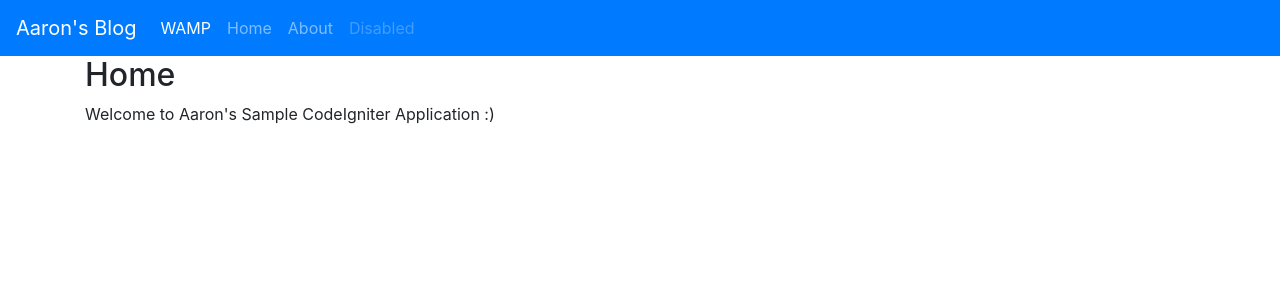
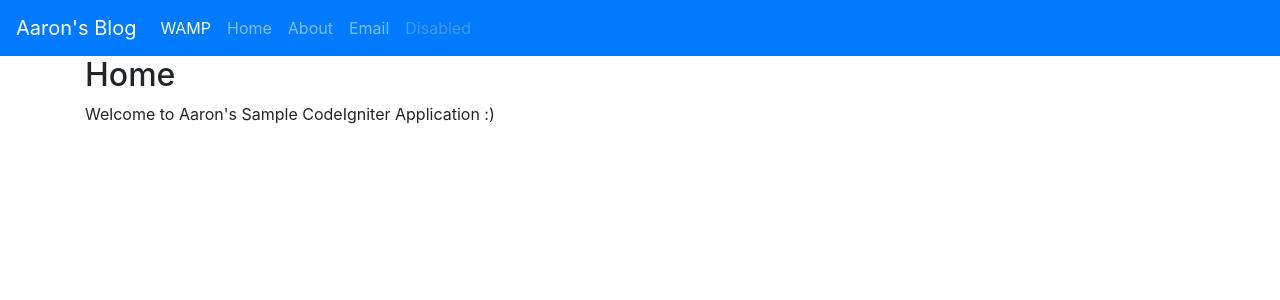
Before and after one commit to aazambrano2/aaron-personal-codeigniter, a CodeIgniter app: page /aaron-personal-codeigniter/ in a window 1280 px wide. Shown: the top 300 px of the page. Run offline with CodeIgniter, Linux system fonts and the light colour scheme.

Commit message:
added email section to navigation bar

```diff
--- a/application/views/templates/header.php
+++ b/application/views/templates/header.php
@@ -28,7 +28,8 @@
             <div class="navbar-nav">
                 <a class="nav-item nav-link active" href="/">WAMP <span class="sr-only">(current)</span></a>
                 <a class="nav-item nav-link" href="<?php echo base_url();?>">Home</a>
-                <a class="nav-item nav-link" href="<?php echo base_url();?>/about">About</a>
+                <a class="nav-item nav-link" href="<?php echo base_url();?>about">About</a>
+                <a class="nav-item nav-link" href="<?php echo base_url();?>email">Email</a>
                 <a class="nav-item nav-link disabled" href="#">Disabled</a>
             </div>
         </div>
```
